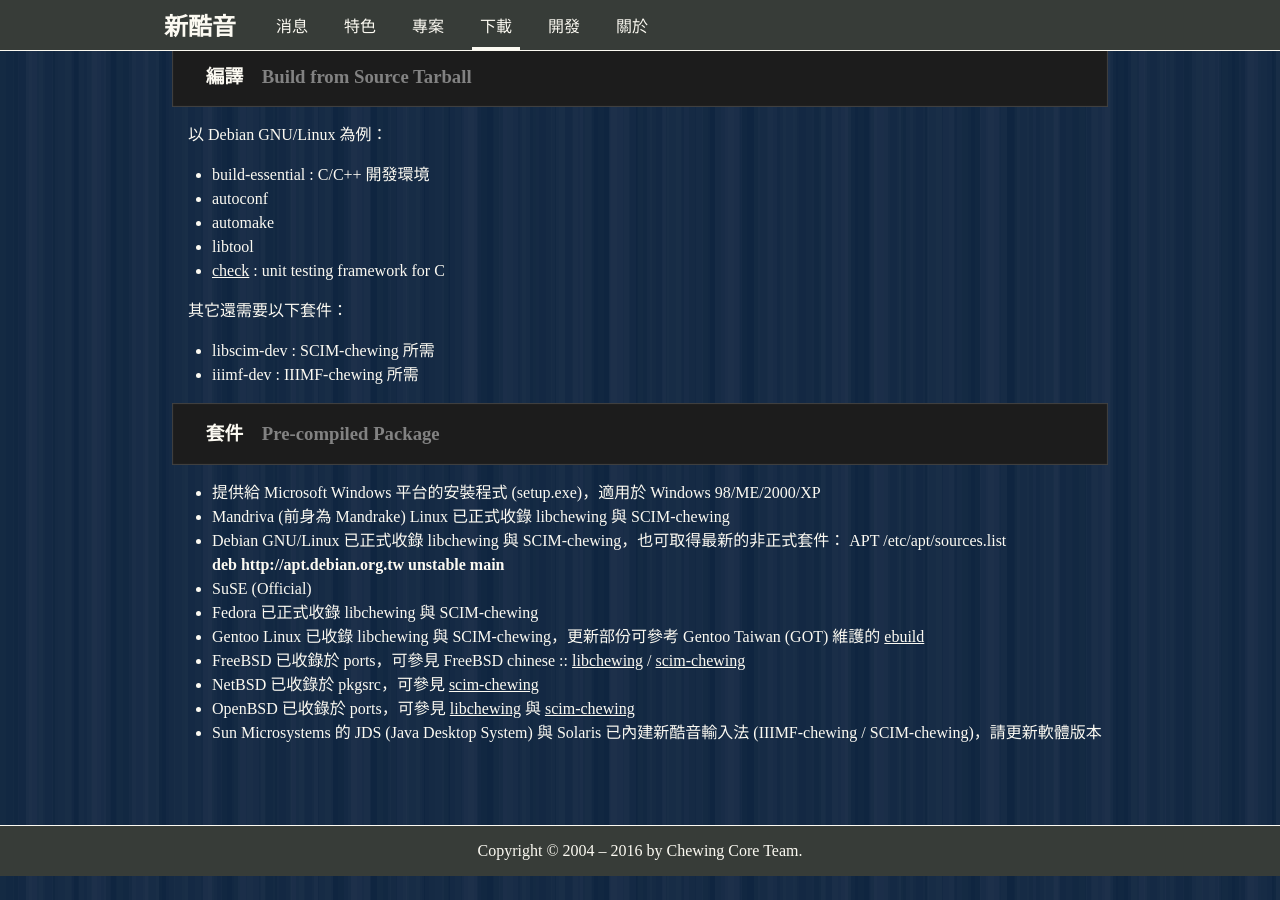
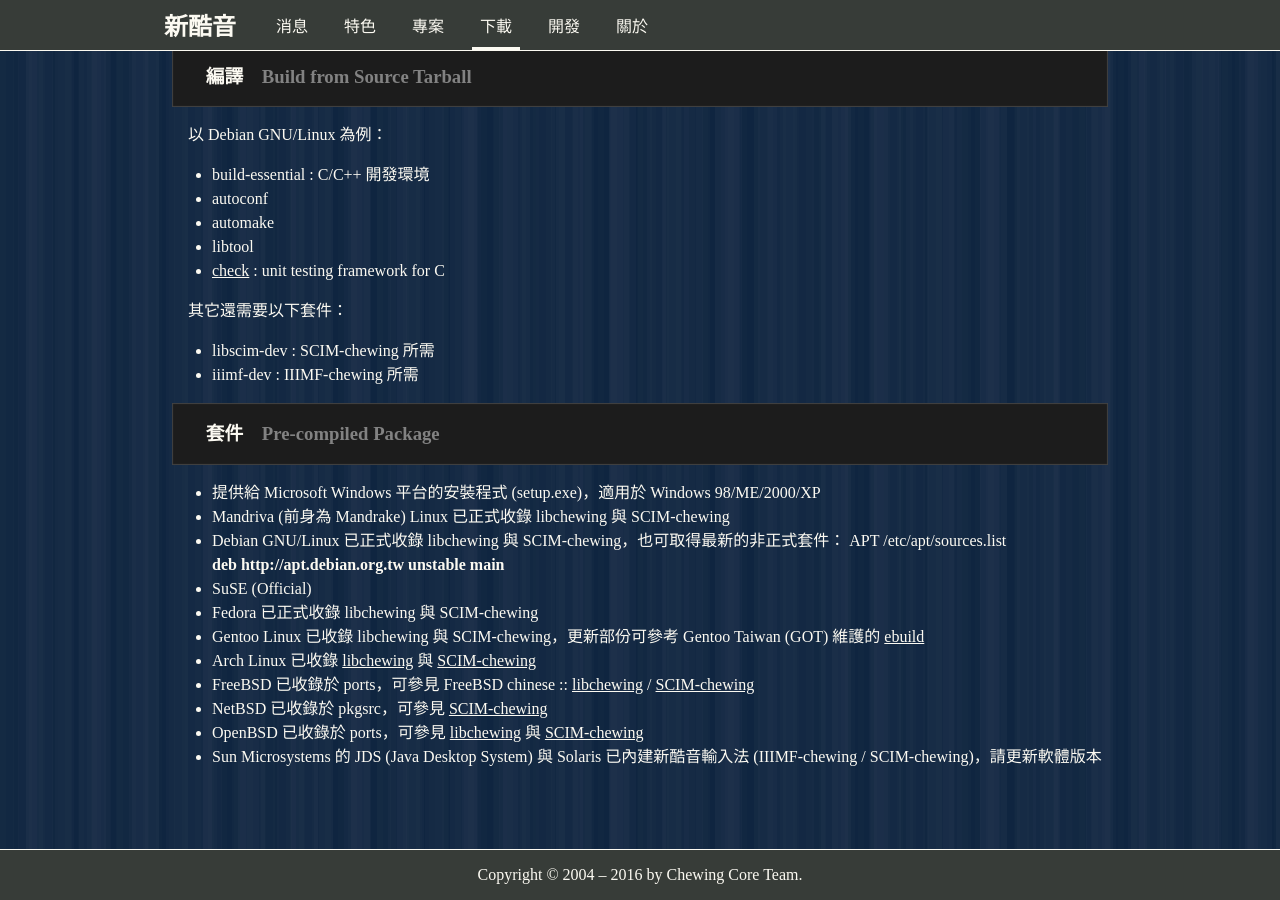
Before and after one commit to chewing/chewing.github.com, a Jekyll site: the page built from download.html, in a window 1280 px wide and 900 px high, scrolled down 509 px. Built offline with Jekyll 4.4.1, drawn with Linux system fonts in a browser that asks for light colours; before the commit the page ends 1385 px from its top, so only the background shows below that.

Commit message:
Some updates to download.html
* Mention Arch Linux in download.html

* Change "scim" to full uppercase

* Update URL link

```diff
--- a/download.html
+++ b/download.html
@@ -32,7 +32,7 @@
 			<li>autoconf</li>
 			<li>automake</li>
 			<li>libtool</li>
-			<li><a href="http://check.sourceforge.net/">check</a> : unit testing framework for C</li>
+			<li><a href="https://libcheck.github.io/check/">check</a> : unit testing framework for C</li>
 		</ul>
 		<p>其它還需要以下套件：</p>
 		<ul>
@@ -50,9 +50,10 @@
 				<li>SuSE (Official)</li>
 				<li>Fedora 已正式收錄 libchewing 與 SCIM-chewing</li>
 				<li>Gentoo Linux 已收錄 libchewing 與 SCIM-chewing，更新部份可參考 Gentoo Taiwan (GOT) 維護的 <a href="http://www.gentoo.tw/proj/ebuild/ebuild.xml">ebuild</a></li>
-				<li>FreeBSD 已收錄於 ports，可參見 FreeBSD chinese :: <a href="http://www.freebsdsoftware.org/chinese/libchewing.html">libchewing</a> / <a href="http://www.freebsdsoftware.org/chinese/scim-chewing.html">scim-chewing</a></li>
-				<li>NetBSD 已收錄於 pkgsrc，可參見 <a href="http://pkgsrc.se/wip/scim-chewing">scim-chewing</a></li>
-				<li>OpenBSD 已收錄於 ports，可參見 <a href="http://openports.se/chinese/libchewing">libchewing</a> 與 <a href="http://openports.se/inputmethods/scim-chewing">scim-chewing</a></li>
+				<li>Arch Linux 已收錄 <a href="https://www.archlinux.org/packages/?q=libchewing">libchewing</a> 與 <a href="https://www.archlinux.org/packages/?q=scim-chewing">SCIM-chewing</a></li>
+				<li>FreeBSD 已收錄於 ports，可參見 FreeBSD chinese :: <a href="http://www.freebsdsoftware.org/chinese/libchewing.html">libchewing</a> / <a href="http://www.freebsdsoftware.org/chinese/scim-chewing.html">SCIM-chewing</a></li>
+				<li>NetBSD 已收錄於 pkgsrc，可參見 <a href="http://pkgsrc.se/wip/scim-chewing">SCIM-chewing</a></li>
+				<li>OpenBSD 已收錄於 ports，可參見 <a href="http://openports.se/chinese/libchewing">libchewing</a> 與 <a href="http://openports.se/inputmethods/scim-chewing">SCIM-chewing</a></li>
 				<li>Sun Microsystems 的 JDS (Java Desktop System) 與 Solaris 已內建新酷音輸入法 (IIIMF-chewing / SCIM-chewing)，請更新軟體版本</li>
 			</ul>
 		</header>
```
